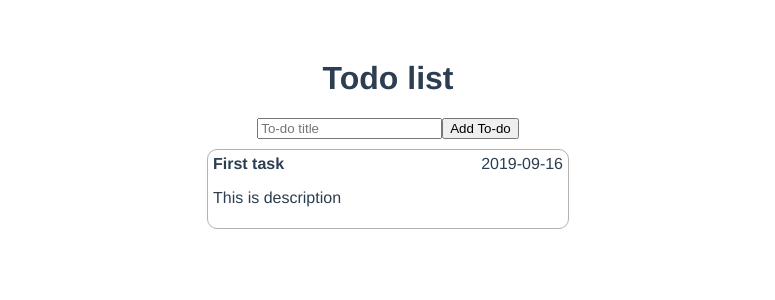
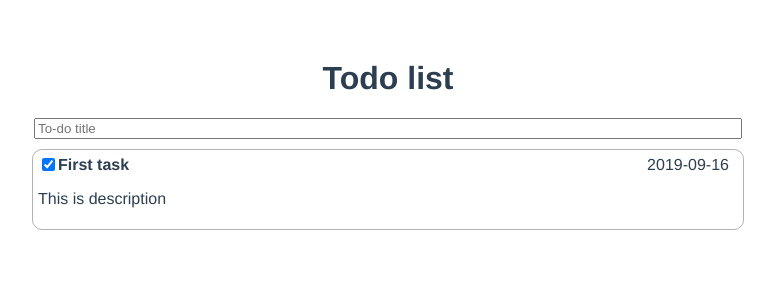
Before and after one commit to BryakunovIvan/Vue-ToDo, a Vue app: page / in a window 1280 px wide. Shown: the top 300 px of the page, without its empty margins (252-1027 px from the left). Built offline with nearby package versions, Linux system fonts and the light colour scheme.

Commit message:
no message

```diff
--- a/src/App.vue
+++ b/src/App.vue
@@ -20,7 +20,7 @@ export default {
           title: "First task",
           description: "This is description",
           date: new Date().toISOString().slice(0, 10),
-          checked: false, //TODO
+          checked: true, //TODO
         }
       ]
     };
@@ -29,11 +29,13 @@ export default {
     addToDo({ title, description, date }) {
       date = date || "Без даты";
       description = description;
+      const checked = false;
       this.todos.push({
         id: Math.random(),
         title,
         description,
-        date
+        date,
+        checked
       });
     }
   },
--- a/src/components/ControlPanel.vue
+++ b/src/components/ControlPanel.vue
@@ -1,7 +1,16 @@
 <template>
   <div class="control-panel">
-    <input v-model="title" placeholder="To-do title" />
-    <button v-on:click="handleAddToDo()">Add To-do</button>
+    <div>
+      <input class="control-panel__title" v-model="title" placeholder="To-do title" />
+    </div>
+    <div>
+      <transition name="fade">
+        <input class="control-panel__description" v-if="title" v-model="description" placeholder="Description" />
+      </transition>
+    </div>
+    <transition name="fade">
+      <button v-if="title" v-on:click="handleAddToDo()">Add To-do</button>
+    </transition>
   </div>
 </template>
 
@@ -25,13 +34,30 @@ export default {
       toDefault();
     },
     toDefault() {
-        this.title = '',
-        this.description = '',
-        this.date = ''
+      (this.title = ""), (this.description = ""), (this.date = "");
     }
   }
 };
 </script>
 
 <style>
+.control-panel__description,
+.control-panel__title {
+  width: 100%;
+  max-width: 700px;
+}
+.fade-enter-active,
+.fade-leave-active {
+  transition: 0.2s;
+}
+.fade-enter,
+.fade-leave-to {
+  opacity: 0;
+  height: 0px;
+}
+.fade-leave,
+.fade-enter-to {
+  opacity: 1;
+  height: 16px;
+}
 </style>
--- a/src/components/ToDoList.vue
+++ b/src/components/ToDoList.vue
@@ -7,6 +7,7 @@
       v-bind:title="todo.title"
       v-bind:description="todo.description"
       v-bind:date="todo.date"
+      v-bind:checked="todo.checked"
       v-bind:key="todo.id"
     />
   </div>
--- a/src/components/Todo.vue
+++ b/src/components/Todo.vue
@@ -1,7 +1,10 @@
 <template>
   <div class="todo">
     <div class="todo-head">
-      <h4 class="todo-title">{{title}}</h4>
+      <div class="todo-title">
+        <input class="todo-checkbox" v-model="checked" type="checkbox" />
+        <h4 class="todo-name">{{title}}</h4>
+      </div>
       <p class="todo-date">{{date}}</p>
     </div>
     <div class="todo-footer">
@@ -16,7 +19,8 @@ export default {
   props: {
     title: String,
     description: String,
-    date: String
+    date: String,
+    checked: Boolean
   }
 };
 </script>
@@ -25,7 +29,8 @@ export default {
 .todo {
   border: 1px solid rgba(128, 128, 128, 0.603);
   border-radius: 10px;
-  width: 350px;
+  min-width: 320px;
+  max-width: 700px;
   margin: 10px auto;
   padding: 5px;
 }
@@ -35,19 +40,28 @@ export default {
   align-items: center;
 }
 .todo-title {
-  overflow: hidden;
-  text-overflow: ellipsis;
+  display: flex;
+  align-items: center;
+  min-width: 50px;
+}
+.todo-name {
   margin: 0;
 }
 .todo-date {
   margin: 0;
+  min-width: 100px;
 }
 .todo-footer {
   text-align: left;
 }
 .todo-description,
-.todo-title {
+.todo-name {
+  white-space: nowrap;
+}
+.todo-description,
+.todo-name {
   text-align: left;
-  width: 70%;
+  overflow: hidden;
+  text-overflow: ellipsis;
 }
 </style>
```
Also changed, not shown: src/assets/logo.png (deleted).
